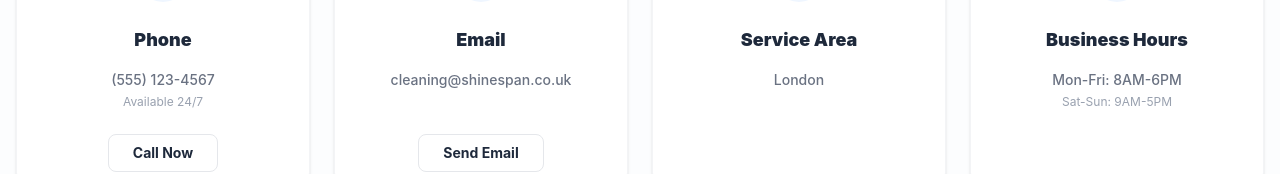
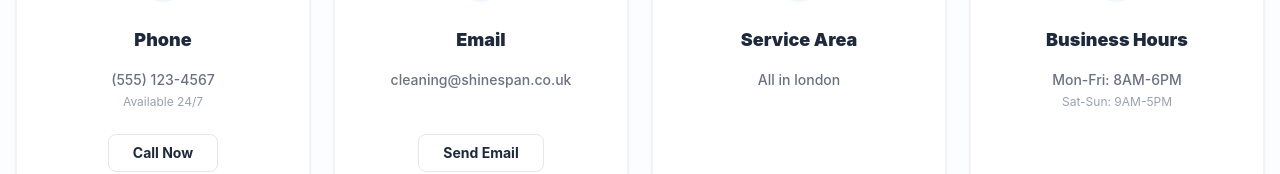
Before and after one commit to asim007464/Shine-Span-project, a React (Vite) app: page /contact in a window 1280 px wide. Shown: the part 460-634 px from the top of the page. Built offline with nearby package versions, Linux system fonts and the light colour scheme.

Commit message:
update contact

```diff
--- a/src/pages/Contact.jsx
+++ b/src/pages/Contact.jsx
@@ -48,7 +48,7 @@ const Contact = () => {
     },
     {
       title: "Service Area",
-      value: "London",
+      value: "All in london",
       icon: (
         <svg
           className="w-6 h-6"
```
